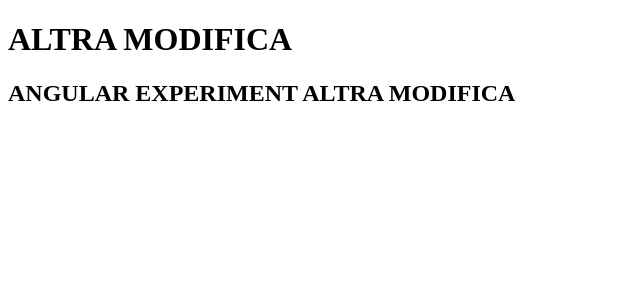
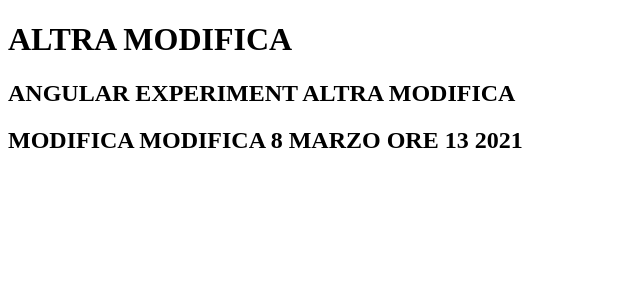
Before and after one commit to StefanoSpreghini/esercizioAngular, an Angular app in the folder helloworld2/: page / in a window 1280 px wide. Shown: the top 300 px of the page, without its empty margins (0-640 px from the left). Built offline with nearby package versions, Linux system fonts and the light colour scheme.

Commit message:
Modifica test

```diff
--- a/helloworld2/src/app/app.component.html
+++ b/helloworld2/src/app/app.component.html
@@ -1,2 +1,3 @@
 <h1>ALTRA MODIFICA</h1>
 <h2>ANGULAR EXPERIMENT ALTRA MODIFICA</h2>
+<h2>MODIFICA MODIFICA 8 MARZO ORE 13 2021</h2>
```
